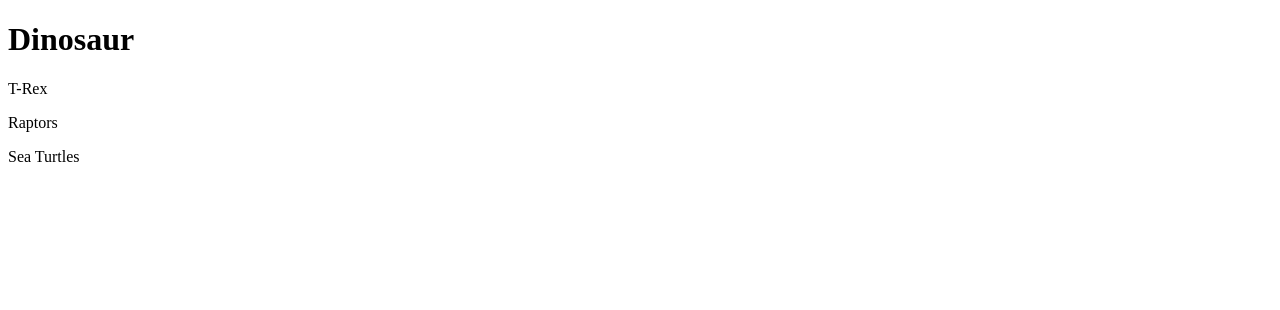
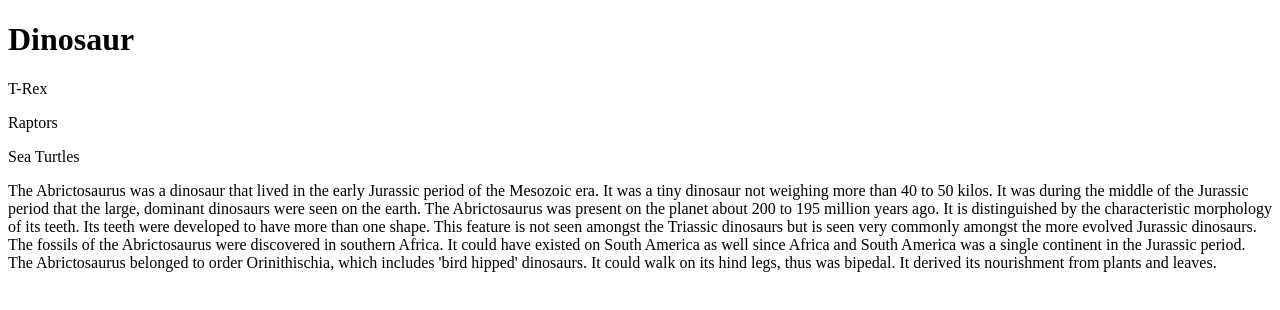
Before and after one commit to djalonte/Dinos, a plain HTML site: page index.html in a window 1280 px wide. Drawn offline with Linux system fonts and the light colour scheme.

Commit message:
3rd Dino

```diff
--- a/index.html
+++ b/index.html
@@ -11,5 +11,9 @@
 	<p>Sea Turtles</p>
 </div>
 
+<div> <p>The Abrictosaurus was a dinosaur that lived in the early Jurassic period of the Mesozoic era. It was a tiny dinosaur not weighing more than 40 to 50 kilos. It was during the middle of the Jurassic period that the large, dominant dinosaurs were seen on the earth.
+The Abrictosaurus was present on the planet about 200 to 195 million years ago. It is distinguished by the characteristic morphology of its teeth. Its teeth were developed to have more than one shape. This feature is not seen amongst the Triassic dinosaurs but is seen very commonly amongst the more evolved Jurassic dinosaurs.
+The fossils of the Abrictosaurus were discovered in southern Africa. It could have existed on South America as well since Africa and South America was a single continent in the Jurassic period.
+The Abrictosaurus belonged to order Orinithischia, which includes 'bird hipped' dinosaurs. It could walk on its hind legs, thus was bipedal. It derived its nourishment from plants and leaves.</p> </div>
 </body>
 </html>
```
